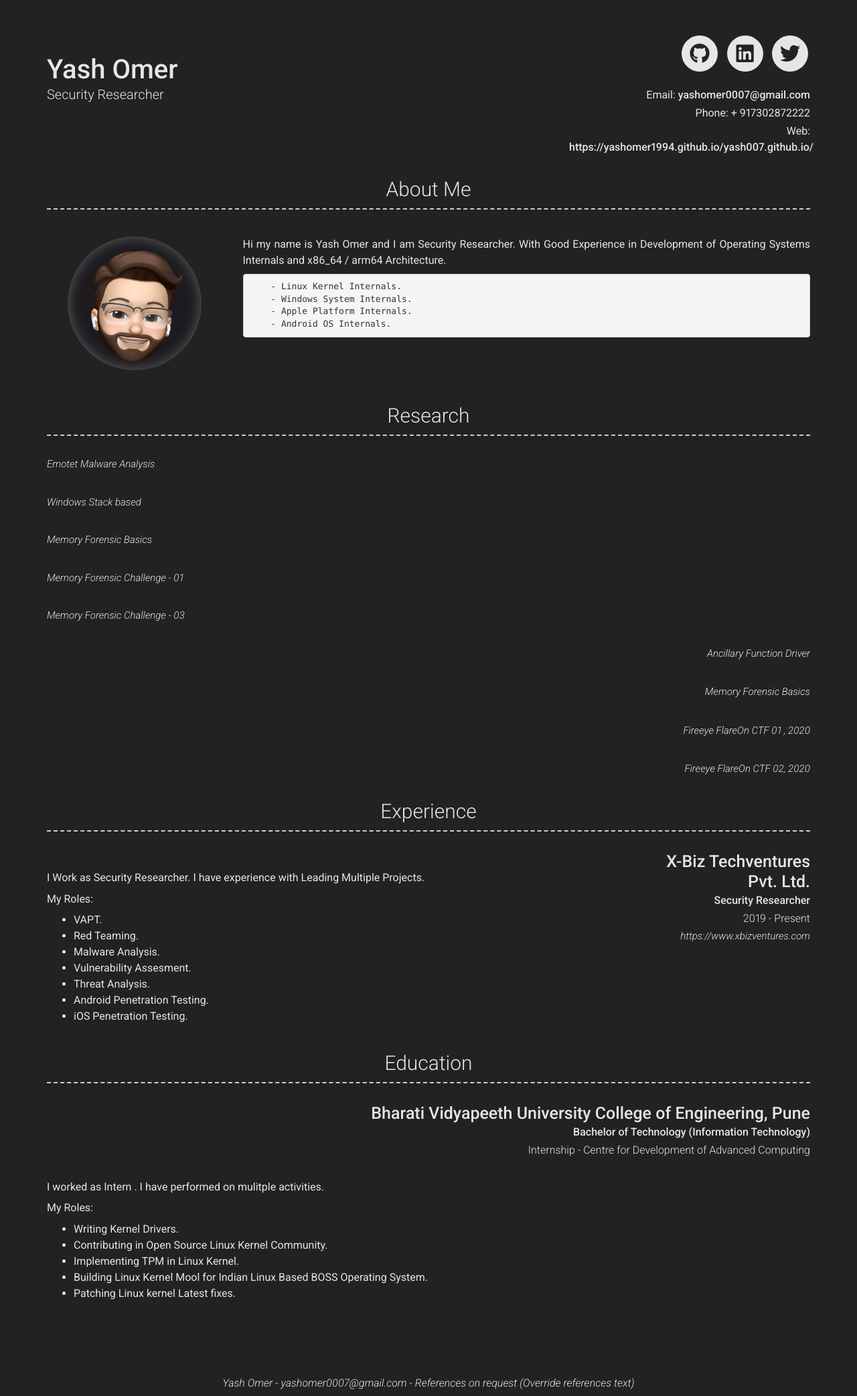
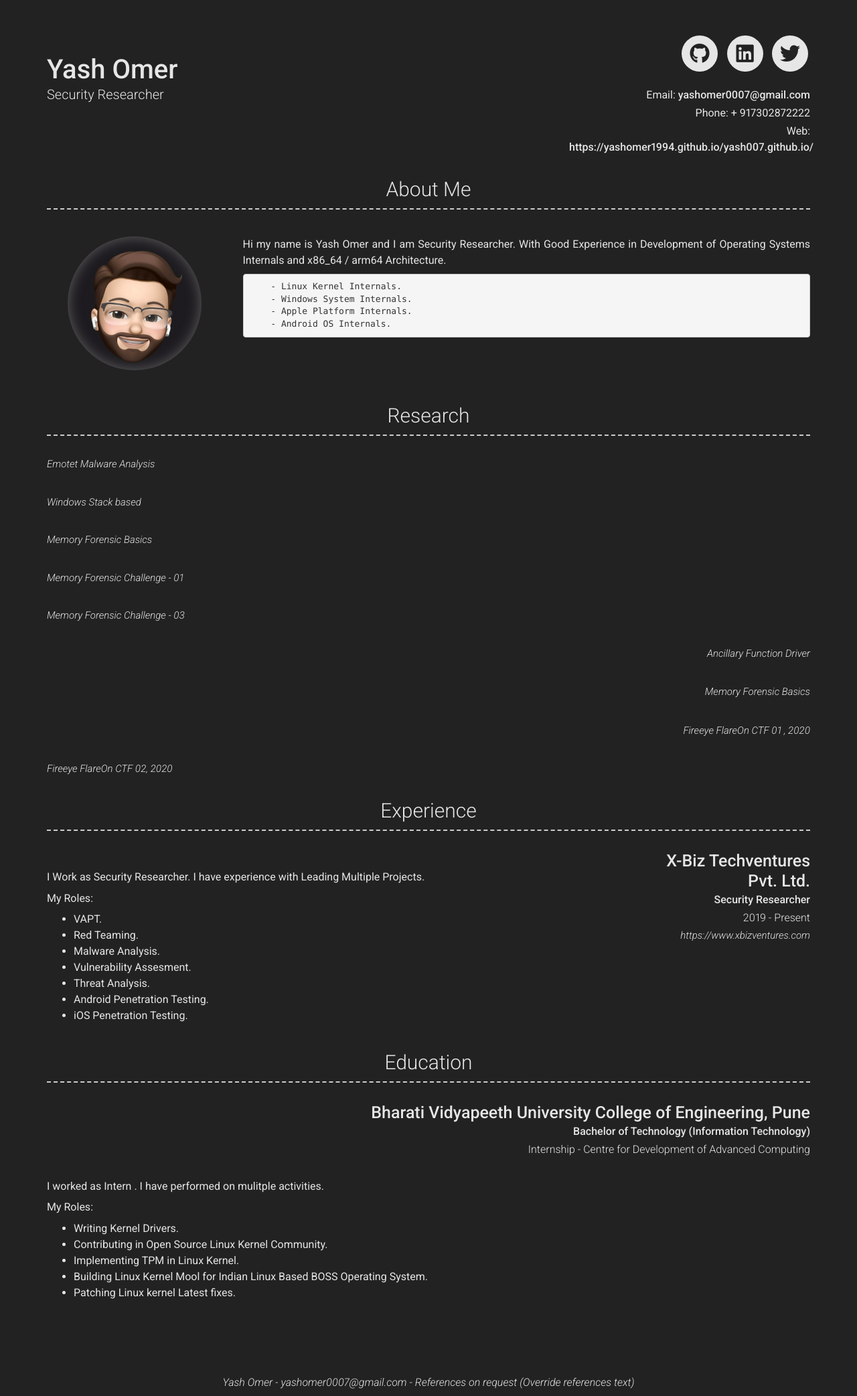
Before and after one commit to yashomer1994/Resume, a Jekyll site: the page built from index.md, in a window 1280 px wide. Shown: the whole page at 67% size. Built offline with Jekyll 4.4.1, drawn with Linux system fonts in a browser that asks for light colours; nearby versions of some CDN libraries.

Commit message:
Update _config.yml

```diff
--- a/_config.yml
+++ b/_config.yml
@@ -88,7 +88,7 @@ content:
       - layout: top-right
         link: https://yashomer1994.github.io/yash007.github.io/python/pe/msdos/2021/01/11/Flare.html
         link_text: Fireeye FlareOn CTF 01 , 2020
-      - layout: top-right
+      - layout:
         link: https://yashomer1994.github.io/yash007.github.io/python/pe/msdos/2021/01/11/Flare-On-2020.html
         link_text: Fireeye FlareOn CTF 02, 2020
 
```
